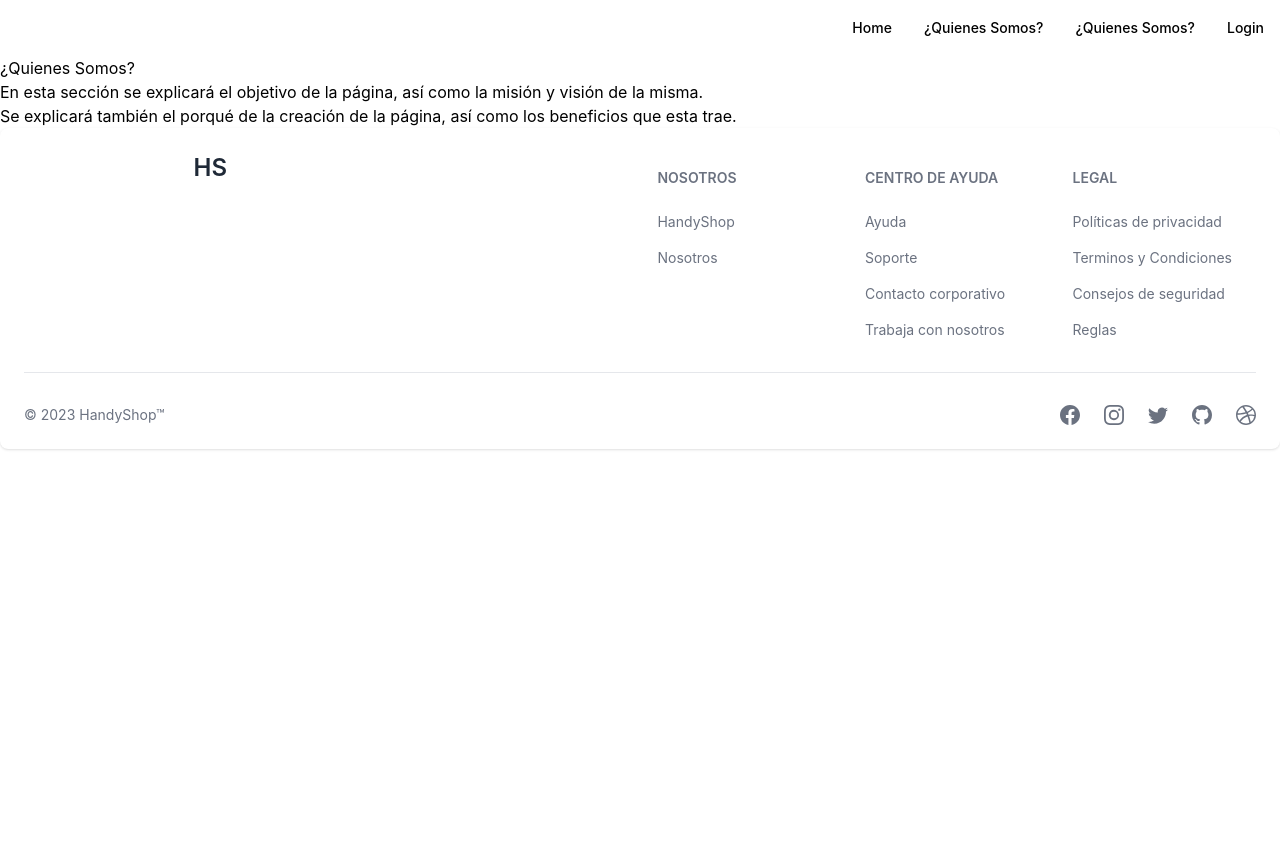
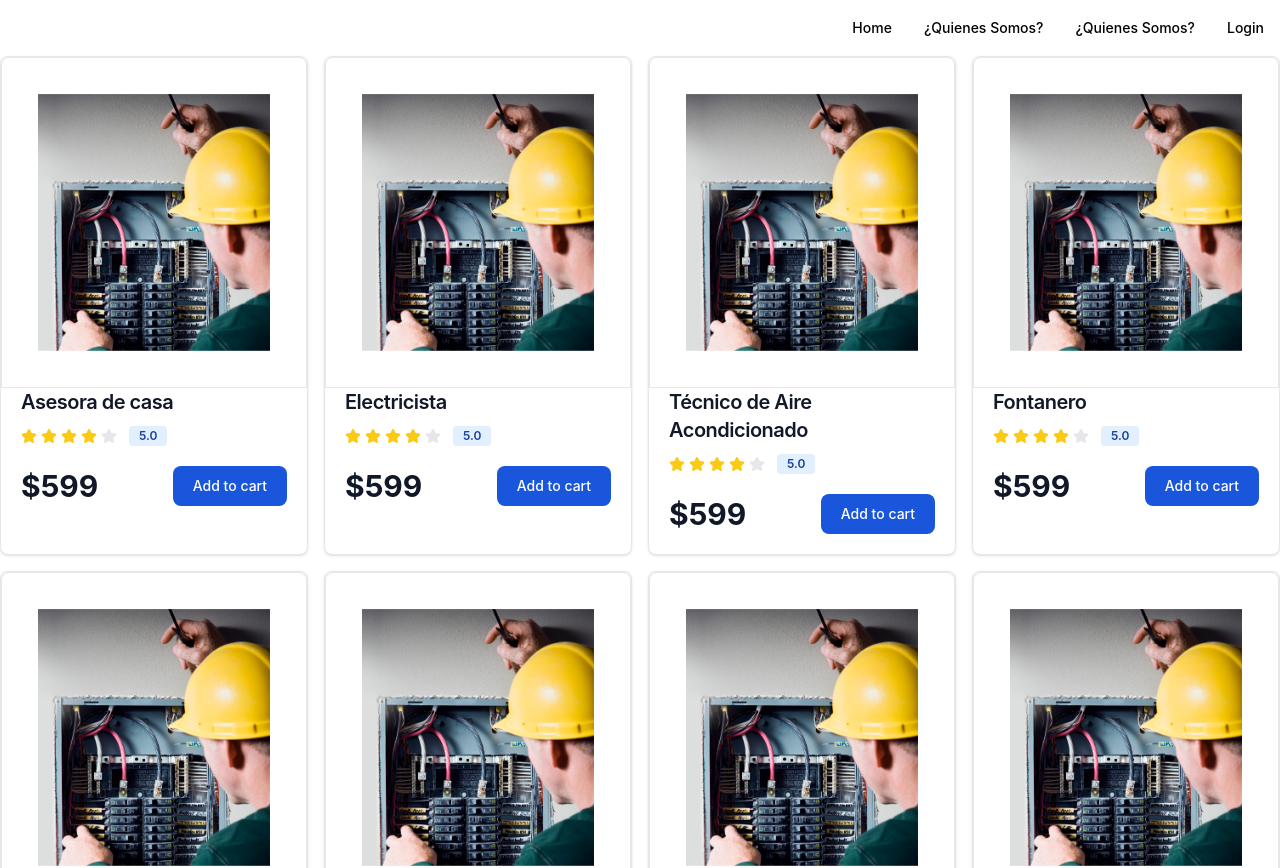
Before and after one commit to dcarvajal99/handyshop, a React (Create React App) app: page /quienes-somos in a window 1280 px wide. Shown: the top 868 px of the page. Before the commit the page ends 800 px from the top, so only its background shows below. Built offline with nearby package versions, Linux system fonts and the light colour scheme.

Commit message:
modificacion de quienes somos

```diff
--- a/src/views/QuienesSomos.jsx
+++ b/src/views/QuienesSomos.jsx
@@ -1,13 +1,18 @@
 import React from "react";
-
+import ContainerLittleCard from "../components/cards/littlecards/ContainerLittleCards";
 const QuienesSomos = () => {
     return (
-        <div>
-        <h1>¿Quienes Somos?</h1>
-        <p>En esta sección se explicará el objetivo de la página, así como la misión y visión de la misma.</p>
-        <p>Se explicará también el porqué de la creación de la página, así como los beneficios que esta trae.</p>
-        </div>
+
+        <>
+        <ContainerLittleCard/>
+        </>
     );
     }
 
 export default QuienesSomos;
+
+        /* <div>
+        <h1>¿Quienes Somos?</h1>
+        <p>En esta sección se explicará el objetivo de la página, así como la misión y visión de la misma.</p>
+        <p>Se explicará también el porqué de la creación de la página, así como los beneficios que esta trae.</p>
+        </div> */
```
